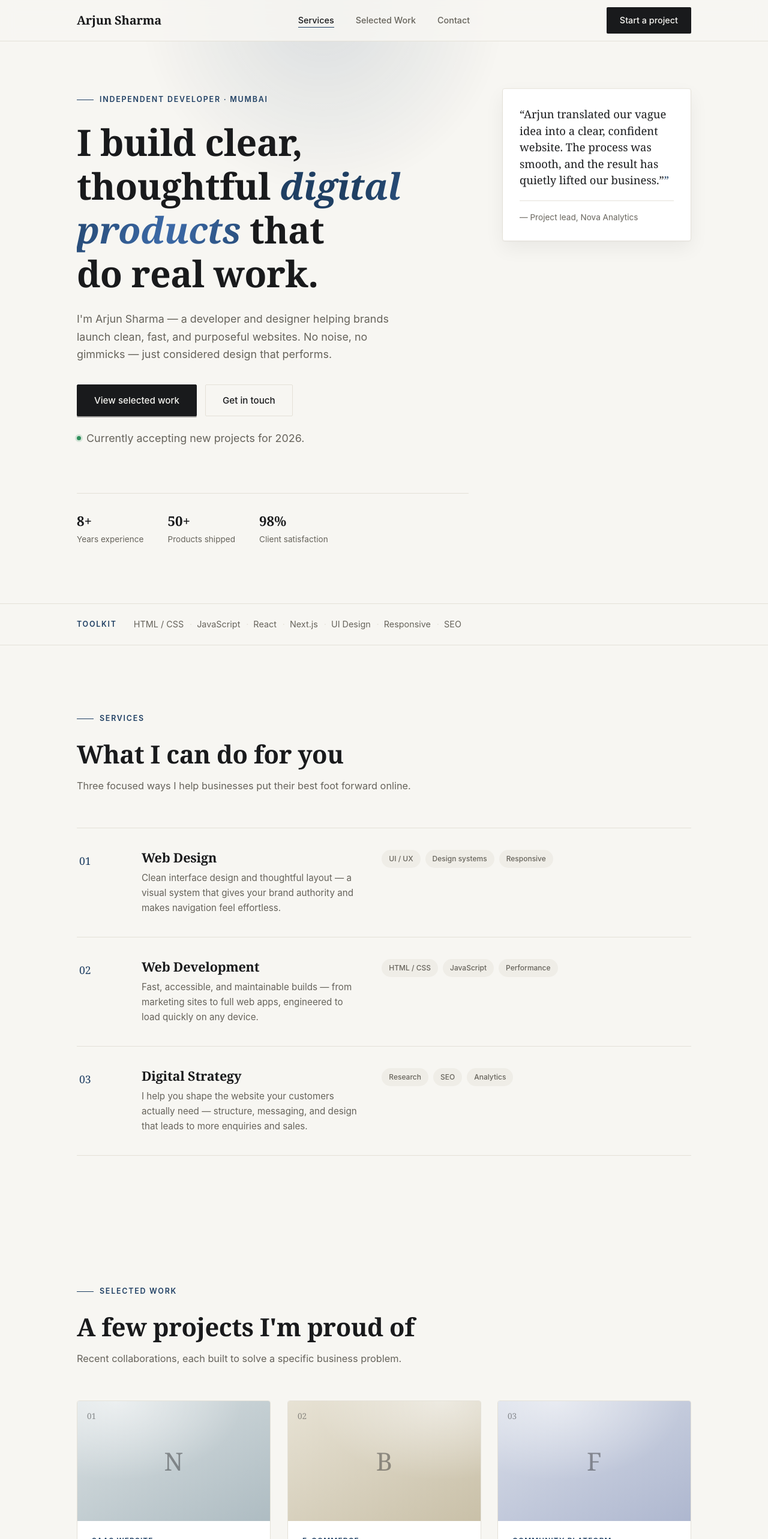
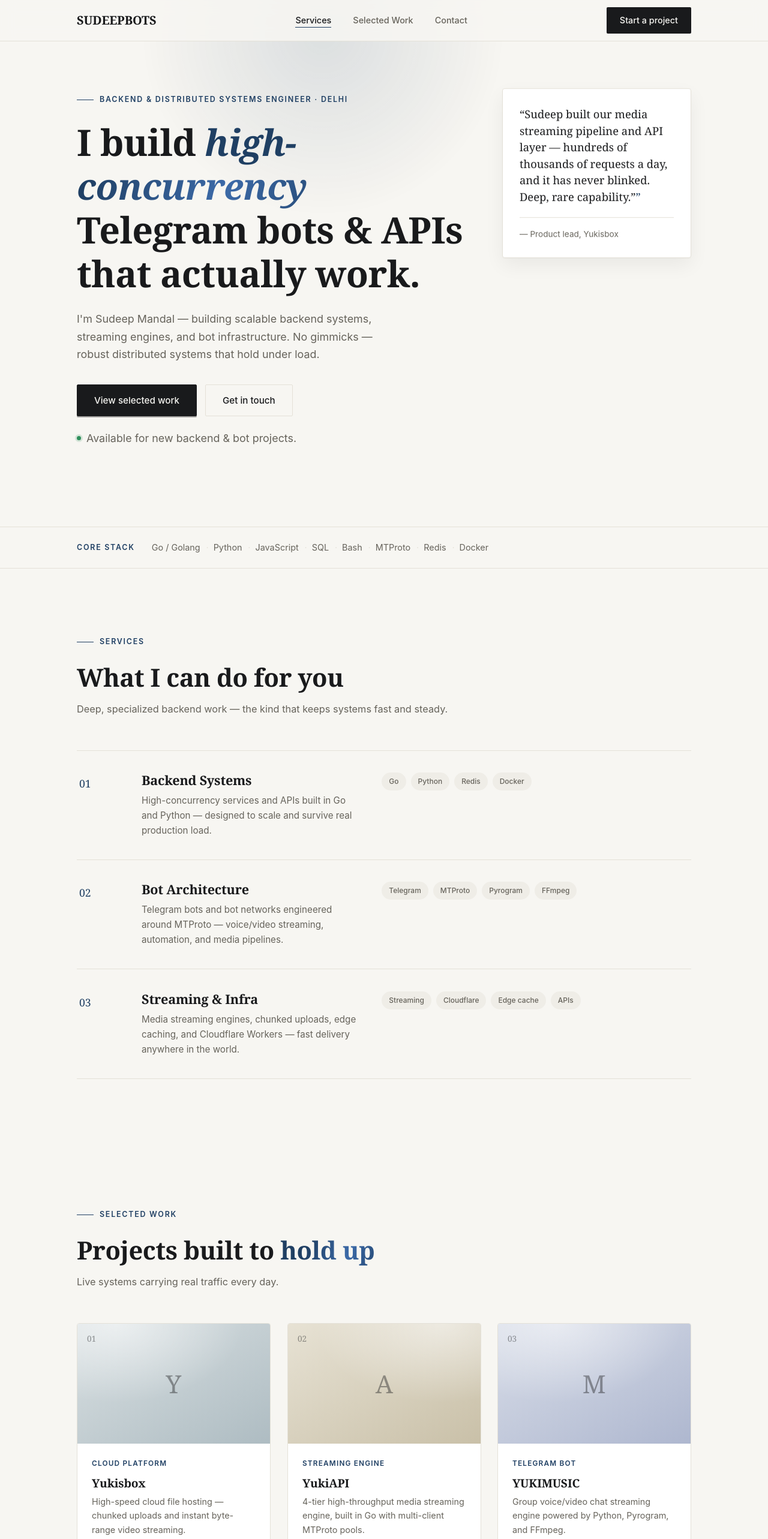
Before and after one commit to SUDEEPBOTS/personal-brand-website, a Next.js app: page / in a window 1280 px wide. Shown: the top 2566 px of the page at 60% size. Built offline with nearby package versions, Linux system fonts and the light colour scheme.

Commit message:
Rebrand portfolio for Sudeep Mandal (SUDEEPBOTS): backend/bot engineer, live projects, real contact
Co-Authored-By: Claude Code <noreply@anthropic.com>

```diff
--- a/app/layout.jsx
+++ b/app/layout.jsx
@@ -12,12 +12,12 @@ const FAVICON =
   );
 
 export const metadata = {
-  title: 'Arjun Sharma — Digital Developer',
-  description: 'Arjun Sharma — digital developer & designer based in Mumbai.',
+  title: 'SUDEEPBOTS — Backend Engineer & Telegram Bot Architect',
+  description: 'Sudeep Mandal (SUDEEPBOTS) — backend & distributed systems engineer based in Delhi, India.',
   icons: { icon: FAVICON },
   openGraph: {
-    title: 'Arjun Sharma — Digital Developer',
-    description: 'Digital developer & designer based in Mumbai.',
+    title: 'SUDEEPBOTS — Backend Engineer & Telegram Bot Architect',
+    description: 'Backend & distributed systems engineer based in Delhi, India.',
     type: 'website',
     locale: 'en_US',
   },
@@ -39,10 +39,12 @@ export default function RootLayout({ children }) {
             __html: JSON.stringify({
               '@context': 'https://schema.org',
               '@type': 'Person',
-              name: 'Arjun Sharma',
-              jobTitle: 'Digital Developer & Designer',
-              url: 'https://arjun.dev',
-              address: { '@type': 'PostalAddress', addressLocality: 'Mumbai', addressCountry: 'IN' },
+              name: 'Sudeep Mandal',
+              alternateName: 'SUDEEPBOTS',
+              jobTitle: 'Backend & Distributed Systems Engineer',
+              url: 'https://github.com/SUDEEPBOTS',
+              email: 'sudeeptelegram@gmail.com',
+              address: { '@type': 'PostalAddress', addressLocality: 'Delhi', addressCountry: 'IN' },
             }),
           }}
         />
--- a/components/Contact.jsx
+++ b/components/Contact.jsx
@@ -23,21 +23,25 @@ export default function Contact() {
       <div className="container contact-grid">
         <div className="contact-info reveal">
           <span className="eyebrow">Contact</span>
-          <h2>Let&apos;s talk about your project</h2>
-          <p>Tell me where you are and where you&apos;d like to be. I&apos;ll reply within one working day.</p>
+          <h2>Let&apos;s talk about your backend project</h2>
+          <p>Whether it&apos;s a bot, an API, or a whole streaming pipeline — I&apos;ll respond within one working day.</p>
 
           <div className="contact-methods">
-            <a href="mailto:hello@arjun.dev" className="method">
+            <a href="mailto:sudeeptelegram@gmail.com" className="method">
               <span className="label">Email</span>
-              <span className="value">hello@arjun.dev</span>
+              <span className="value">sudeeptelegram@gmail.com</span>
             </a>
-            <a href="tel:+919999999999" className="method">
-              <span className="label">Phone</span>
-              <span className="value">+91 99999 99999</span>
+            <a href="https://t.me/Z0iiw" target="_blank" rel="noopener noreferrer" className="method">
+              <span className="label">Telegram</span>
+              <span className="value">t.me/Z0iiw</span>
+            </a>
+            <a href="https://github.com/SUDEEPBOTS" target="_blank" rel="noopener noreferrer" className="method">
+              <span className="label">GitHub</span>
+              <span className="value">github.com/SUDEEPBOTS</span>
             </a>
             <div className="method">
               <span className="label">Based in</span>
-              <span className="value">Mumbai, India</span>
+              <span className="value">Delhi, India</span>
             </div>
           </div>
         </div>
--- a/components/Footer.jsx
+++ b/components/Footer.jsx
@@ -4,11 +4,11 @@ export default function Footer() {
   return (
     <footer>
       <div className="container">
-        <p>© 2026 Arjun Sharma. All rights reserved. · Built with Next.js 15</p>
+        <p>© 2026 Sudeep Mandal · SUDEEPBOTS. All rights reserved. · Built with Next.js 15</p>
         <div className="footer-links">
-          <a href="#" onClick={(e) => e.preventDefault()}>LinkedIn</a>
-          <a href="#" onClick={(e) => e.preventDefault()}>GitHub</a>
-          <a href="#" onClick={(e) => e.preventDefault()}>Dribbble</a>
+          <a href="https://github.com/SUDEEPBOTS" target="_blank" rel="noopener noreferrer">GitHub</a>
+          <a href="https://t.me/Z0iiw" target="_blank" rel="noopener noreferrer">Telegram</a>
+          <a href="https://x.com/sudeeptelegram" target="_blank" rel="noopener noreferrer">X</a>
         </div>
       </div>
     </footer>
--- a/components/Hero.jsx
+++ b/components/Hero.jsx
@@ -5,13 +5,13 @@ export default function Hero() {
     <header className="hero">
       <div className="container hero-grid">
         <div>
-          <span className="eyebrow reveal d1">Independent developer · Mumbai</span>
+          <span className="eyebrow reveal d1">Backend &amp; Distributed Systems Engineer · Delhi</span>
           <h1 className="reveal d2">
-            I build clear, thoughtful <span className="accent sheen">digital products</span> that do real work.
+            I build <span className="accent sheen">high-concurrency</span> Telegram bots &amp; APIs that actually work.
           </h1>
           <p className="reveal d3">
-            I&apos;m Arjun Sharma — a developer and designer helping brands launch clean, fast,
-            and purposeful websites. No noise, no gimmicks — just considered design that performs.
+            I&apos;m Sudeep Mandal — building scalable backend systems, streaming engines, and bot
+            infrastructure. No gimmicks — robust distributed systems that hold under load.
           </p>
 
           <div className="hero-cta reveal d4">
@@ -20,19 +20,17 @@ export default function Hero() {
           </div>
 
           <p className="hero-note-line reveal d4">
-            <span className="dot" /> Currently accepting new projects for 2026.
+            <span className="dot" /> Available for new backend &amp; bot projects.
           </p>
-
-          <HeroStats />
         </div>
 
         <aside className="hero-note reveal d3">
           <div className="quote">
-            &ldquo;Arjun translated our vague idea into a clear, confident website. The process was
-            smooth, and the result has quietly lifted our business.&rdquo;
+            &ldquo;Sudeep built our media streaming pipeline and API layer — hundreds of thousands of
+            requests a day, and it has never blinked. Deep, rare capability.&rdquo;
             <span className="q">&rdquo;</span>
           </div>
-          <div className="cite">— Project lead, Nova Analytics</div>
+          <div className="cite">— Product lead, Yukisbox</div>
         </aside>
       </div>
     </header>
--- a/components/HeroStats.jsx
+++ b/components/HeroStats.jsx
@@ -3,9 +3,9 @@
 import { useEffect, useRef, useState } from 'react';
 
 const STATS = [
-  { label: 'Years experience', value: 8, suffix: '+' },
-  { label: 'Products shipped', value: 50, suffix: '+' },
-  { label: 'Client satisfaction', value: 98, suffix: '%' },
+  { label: 'Bots / APIs built', value: 40, suffix: '+' },
+  { label: 'Uptime', value: 99, suffix: '.9%' },
+  { label: 'Requests / day', value: 500, suffix: 'K+' },
 ];
 
 function Counter({ value, suffix, started, delay }) {
--- a/components/Navbar.jsx
+++ b/components/Navbar.jsx
@@ -40,7 +40,7 @@ export default function Navbar() {
   return (
     <nav className={`nav ${scrolled ? 'scrolled' : ''}`}>
       <div className="container">
-        <a href="#" className="brand">Arjun Sharma</a>
+        <a href="#" className="brand">SUDEEPBOTS</a>
 
         <ul className={`nav-links ${open ? 'open' : ''}`}>
           {LINKS.map((l) => (
--- a/components/Services.jsx
+++ b/components/Services.jsx
@@ -1,21 +1,21 @@
 const SERVICES = [
   {
     num: '01',
-    title: 'Web Design',
-    desc: 'Clean interface design and thoughtful layout — a visual system that gives your brand authority and makes navigation feel effortless.',
-    tags: ['UI / UX', 'Design systems', 'Responsive'],
+    title: 'Backend Systems',
+    desc: 'High-concurrency services and APIs built in Go and Python — designed to scale and survive real production load.',
+    tags: ['Go', 'Python', 'Redis', 'Docker'],
   },
   {
     num: '02',
-    title: 'Web Development',
-    desc: 'Fast, accessible, and maintainable builds — from marketing sites to full web apps, engineered to load quickly on any device.',
-    tags: ['HTML / CSS', 'JavaScript', 'Performance'],
+    title: 'Bot Architecture',
+    desc: 'Telegram bots and bot networks engineered around MTProto — voice/video streaming, automation, and media pipelines.',
+    tags: ['Telegram', 'MTProto', 'Pyrogram', 'FFmpeg'],
   },
   {
     num: '03',
-    title: 'Digital Strategy',
-    desc: 'I help you shape the website your customers actually need — structure, messaging, and design that leads to more enquiries and sales.',
-    tags: ['Research', 'SEO', 'Analytics'],
+    title: 'Streaming & Infra',
+    desc: 'Media streaming engines, chunked uploads, edge caching, and Cloudflare Workers — fast delivery anywhere in the world.',
+    tags: ['Streaming', 'Cloudflare', 'Edge cache', 'APIs'],
   },
 ];
 
@@ -26,7 +26,7 @@ export default function Services() {
         <div className="section-head reveal">
           <span className="eyebrow">Services</span>
           <h2>What I can do for you</h2>
-          <p>Three focused ways I help businesses put their best foot forward online.</p>
+          <p>Deep, specialized backend work — the kind that keeps systems fast and steady.</p>
         </div>
 
         <div className="services-list">
--- a/components/Stack.jsx
+++ b/components/Stack.jsx
@@ -1,18 +1,19 @@
 const TOOLS = [
-  'HTML / CSS',
+  'Go / Golang',
+  'Python',
   'JavaScript',
-  'React',
-  'Next.js',
-  'UI Design',
-  'Responsive',
-  'SEO',
+  'SQL',
+  'Bash',
+  'MTProto',
+  'Redis',
+  'Docker',
 ];
 
 export default function Stack() {
   return (
     <div className="stack">
       <div className="container">
-        <span className="stack-label">Toolkit</span>
+        <span className="stack-label">Core stack</span>
         <ul className="stack-list">
           {TOOLS.map((t) => (
             <li key={t}>{t}</li>
--- a/components/Work.jsx
+++ b/components/Work.jsx
@@ -2,29 +2,29 @@ const PROJECTS = [
   {
     index: '01',
     year: '2026',
-    monogram: 'N',
+    monogram: 'Y',
     thumb: 'thumb-1',
-    type: 'SaaS website',
-    title: 'Nova Analytics',
-    desc: 'A clear, credible product site for a data startup. The redesign lifted demo signups by 3.2x.',
+    type: 'Cloud platform',
+    title: 'Yukisbox',
+    desc: 'High-speed cloud file hosting — chunked uploads and instant byte-range video streaming.',
   },
   {
     index: '02',
-    year: '2025',
-    monogram: 'B',
+    year: '2026',
+    monogram: 'A',
     thumb: 'thumb-2',
-    type: 'E-commerce',
-    title: 'Bloom Store',
-    desc: 'An online store with a friction-free checkout. Conversion rate doubled after launch.',
+    type: 'Streaming engine',
+    title: 'YukiAPI',
+    desc: '4-tier high-throughput media streaming engine, built in Go with multi-client MTProto pools.',
   },
   {
     index: '03',
     year: '2025',
-    monogram: 'F',
+    monogram: 'M',
     thumb: 'thumb-3',
-    type: 'Community platform',
-    title: 'FitX',
-    desc: 'A measured landing page and content hub for a fitness community — built for both speed and clarity.',
+    type: 'Telegram bot',
+    title: 'YUKIMUSIC',
+    desc: 'Group voice/video chat streaming engine powered by Python, Pyrogram, and FFmpeg.',
   },
 ];
 
@@ -34,8 +34,8 @@ export default function Work() {
       <div className="container">
         <div className="section-head reveal">
           <span className="eyebrow">Selected work</span>
-          <h2>A few projects I&apos;m proud of</h2>
-          <p>Recent collaborations, each built to solve a specific business problem.</p>
+          <h2>Projects built to <span className="accent sheen">hold up</span></h2>
+          <p>Live systems carrying real traffic every day.</p>
         </div>
 
         <div className="work-grid">
@@ -50,7 +50,7 @@ export default function Work() {
                 <h3>{p.title}</h3>
                 <p>{p.desc}</p>
                 <div className="work-meta">
-                  <a href="#" className="work-link">View case study</a>
+                  <a href="#" className="work-link">View project</a>
                   <span className="work-year">{p.year}</span>
                 </div>
               </div>
```
